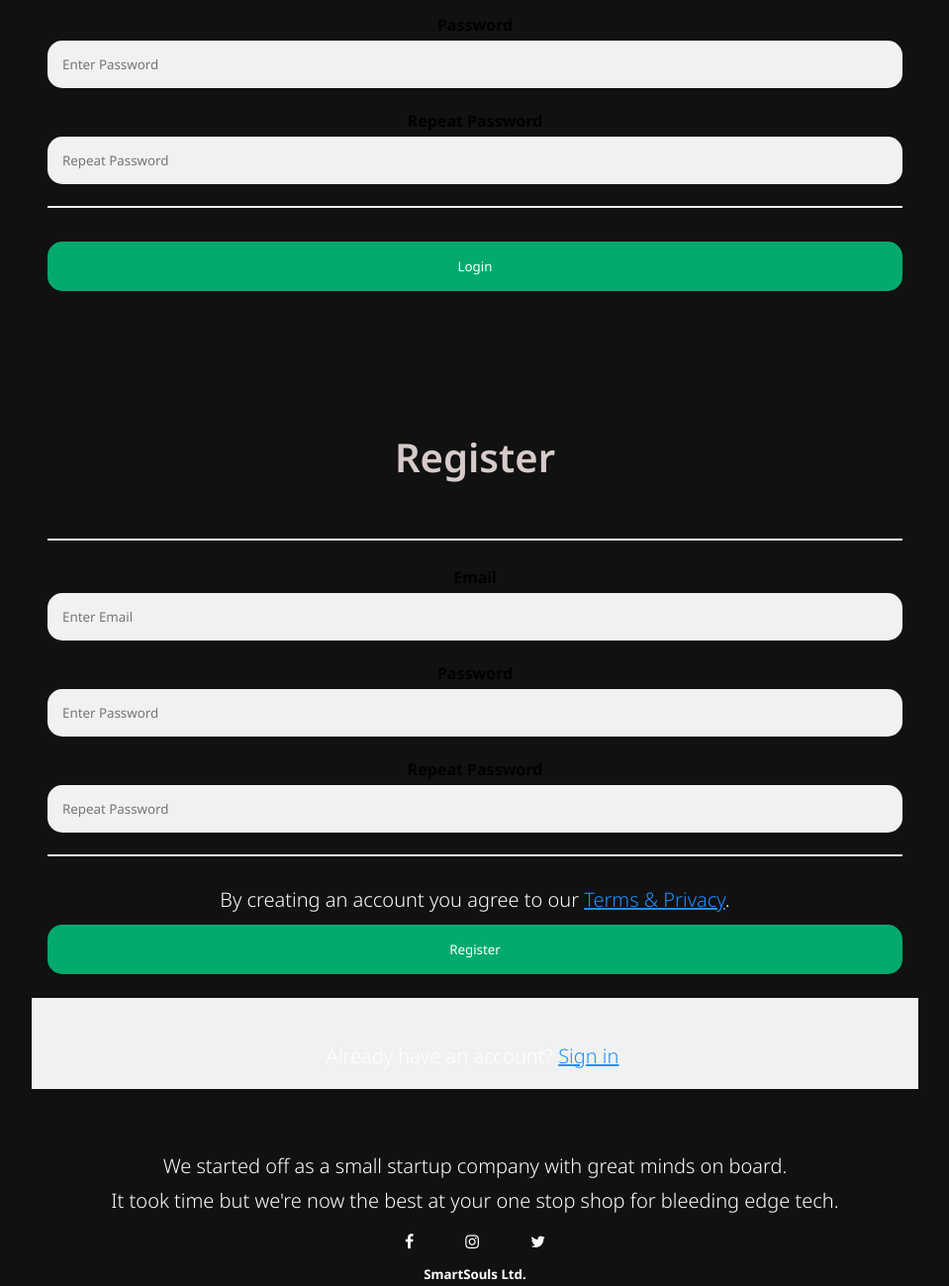
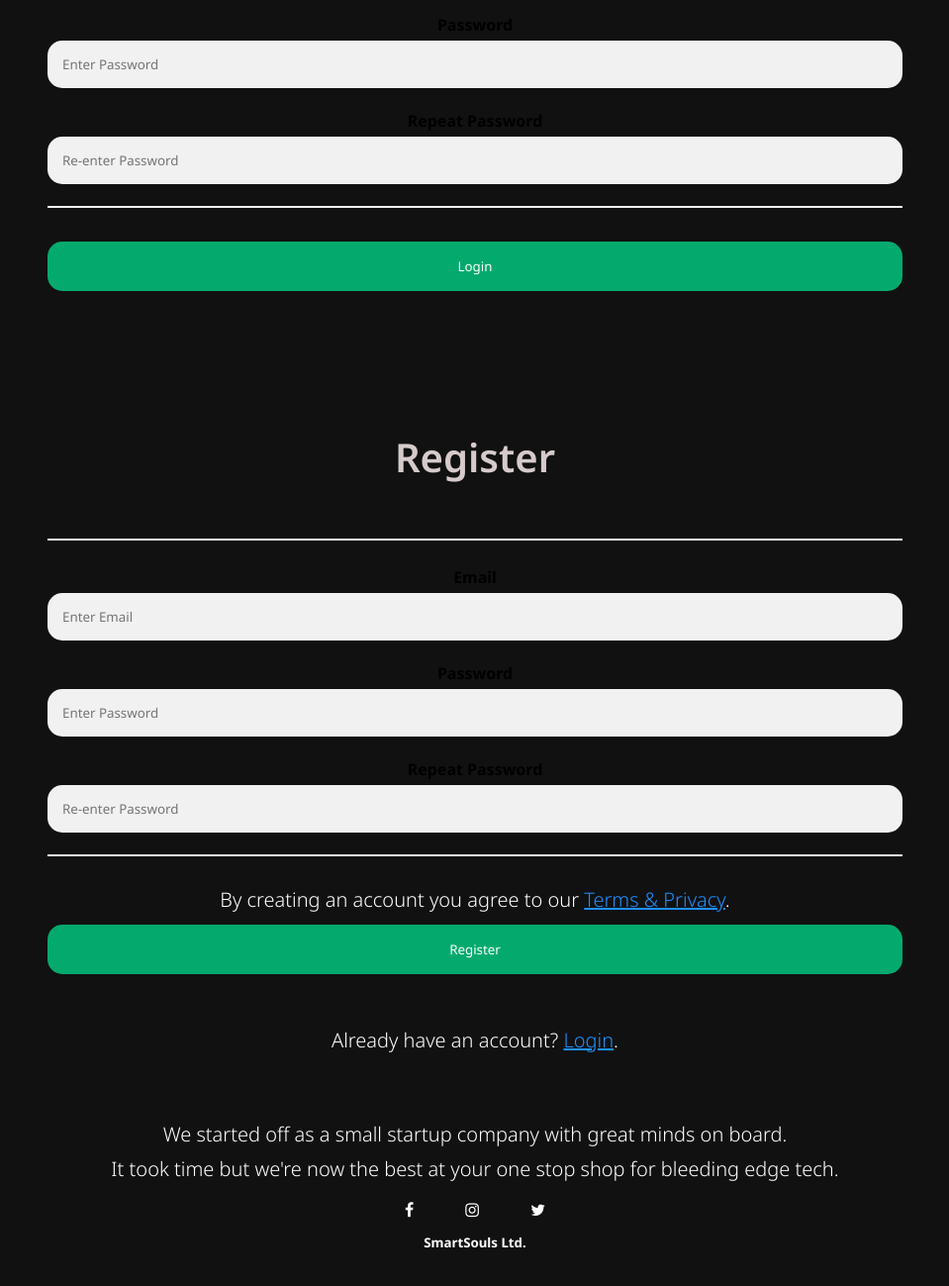
Before and after one commit to BodhanaSivarajah/BodhanaSivarajah.github.io, a plain HTML site: page register.html in a window 1280 px wide. Shown: the part 837-2136 px from the top of the page at 99% size, without its empty margins (160-1119 px from the left). Drawn offline with Linux system fonts and the light colour scheme.

Commit message:
register n css changed a bit

```diff
--- a/register.html
+++ b/register.html
@@ -53,7 +53,7 @@
                       <input type="password" placeholder="Enter Password" name="psw" id="psw" required>
 
                       <label for="psw-repeat"><b>Repeat Password</b></label>
-                      <input type="password" placeholder="Repeat Password" name="psw-repeat" id="psw-repeat" required>
+                      <input type="password" placeholder="Re-enter Password" name="psw-repeat" id="psw-repeat" required>
                       <hr>
 
                       <button class = "registerbtn" onclick="window.open('index.html','_self');">
@@ -78,7 +78,7 @@
                       <input type="password" placeholder="Enter Password" name="psw" id="psw" required>
 
                       <label for="psw-repeat"><b>Repeat Password</b></label>
-                      <input type="password" placeholder="Repeat Password" name="psw-repeat" id="psw-repeat" required>
+                      <input type="password" placeholder="Re-enter Password" name="psw-repeat" id="psw-repeat" required>
                       <hr>
 
                       <p>By creating an account you agree to our <a href="index.html">Terms & Privacy</a>.</p>
@@ -88,8 +88,8 @@
 
                     </div>
 
-                    <div class="container signin">
-                      <p>Already have an account? <a href="register.html">Sign in</a>.</p>
+                    <div class="haveaccount">
+                      <p>Already have an account? <a href="register.html">Login</a>.</p>
                     </div>
                   </form>
             </div>
--- a/style.css
+++ b/style.css
@@ -303,7 +303,6 @@ p{
     width: 100%;
     font-weight: 450;
     color: #fff;
-    /* font-size: 45px; */
     font-size: auto;
     bottom: 0;
     left: 50%;
@@ -629,34 +628,31 @@ hr {
 }
 
 .registerbtn {
+    width: 100%;
+    text-align: center;
     background-color: #04AA6D;
     color: white;
     padding: 16px 20px;
     margin: 8px 0;
+    opacity: 1.0;
+    border-radius: 15px;
+    background-position: center;
     border: none;
     cursor: pointer;
-  width: 100%;
-  opacity: 1.0;
-  border-radius: 15px;
-  text-align: center;
-  background-position: center;
 }
 
 .registerbtn:hover {
   opacity:1;
 }
 
-/* Add a blue text color to links */
 a {
   color: dodgerblue;
 }
 
-/* Set a grey background color and center the text of the "sign in" section */
 .signin {
   background-color: #f1f1f1;
   text-align: center;
 }
-
 
 
 
```
Lines whose indentation alone changed are shown as unchanged.
